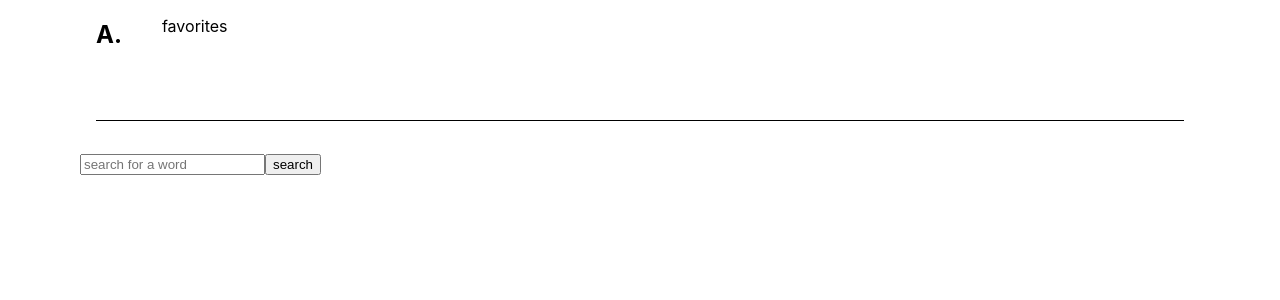
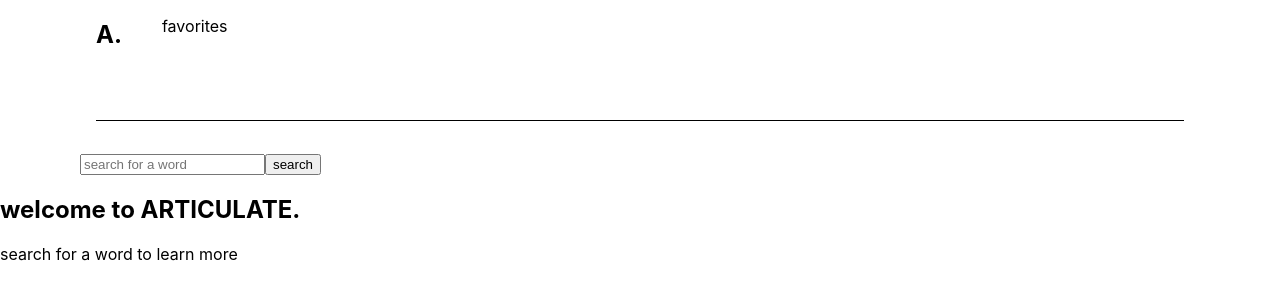
Before and after one commit to michannstoner/articulate, a React (Create React App) app: page / in a window 1280 px wide. Shown: the top 300 px of the page. Built offline with nearby package versions, Linux system fonts and the light colour scheme.

Commit message:
Add welcome section

```diff
--- a/src/components/App/App.js
+++ b/src/components/App/App.js
@@ -16,6 +16,10 @@ class App extends Component {
       <main className='main'>
         <Nav />
         <Form />
+        <section className='welcome-display'>
+          <h2>welcome to ARTICULATE.</h2>
+          <p>search for a word to learn more</p>
+        </section>
       </main>
     )
   }
```
